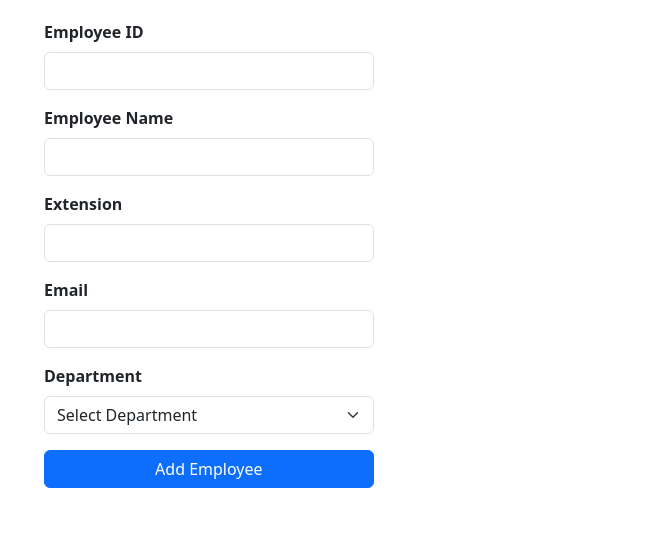
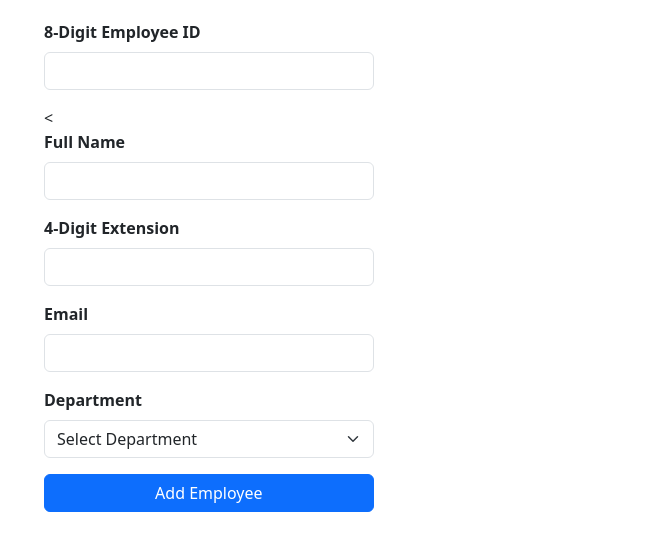
Before and after one commit to Glory426/SUMMER-2026-M5-ASSIGNMENT, a plain HTML site: page index.html in a window 1280 px wide. Shown: the part 164-714 px from the top of the page, without its empty margins (0-650 px from the left). Drawn offline with nearby package versions, Linux system fonts and the light colour scheme; files whose address does not match are found by name.

Commit message:
COMPLETED M5 ASSIGNMENT

```diff
--- a/index.html
+++ b/index.html
@@ -21,24 +21,27 @@
     <h2 class="text-center mb-4">Add Employee</h2>
 
     <div class="mb-3">
-        <label for="id" class="form-label">Employee ID</label>
-        <input type="text" class="form-control" id="id" maxlength="8" required>
+        <label for="id" class="form-label"><strong>8-Digit Employee ID</strong></label>
+        <input type="text" id="id" class="form-control" maxlength="8" required>
     </div>
 
-    <div class="mb-3">
-        <label for="name" class="form-label">Employee Name</label>
-        <input type="text" class="form-control" id="name" required>
+
+    <<div class="mb-3">
+        <label for="name" class="form-label"><strong>Full Name</strong></label>
+        <input type="text" id="name" class="form-control" required>
     </div>
 
-    <div class="mb-3">
-        <label for="ext" class="form-label">Extension</label>
-        <input type="text" class="form-control" id="ext" maxlength="4" required>
+<div class="mb-3">
+        <label for="ext" class="form-label"><strong>4-Digit Extension</strong></label>
+        <input type="text" id="ext" class="form-control" maxlength="4" required>
     </div>
 
+
     <div class="mb-3">
-        <label for="email" class="form-label">Email</label>
-        <input type="email" class="form-control" id="email" required>
+        <label for="email" class="form-label"><strong>Email</strong></label>
+        <input type="email" id="email" class="form-control" required>
     </div>
+
 
     <div class="mb-3">
         <label for="department" class="form-label">Department</label>
```
